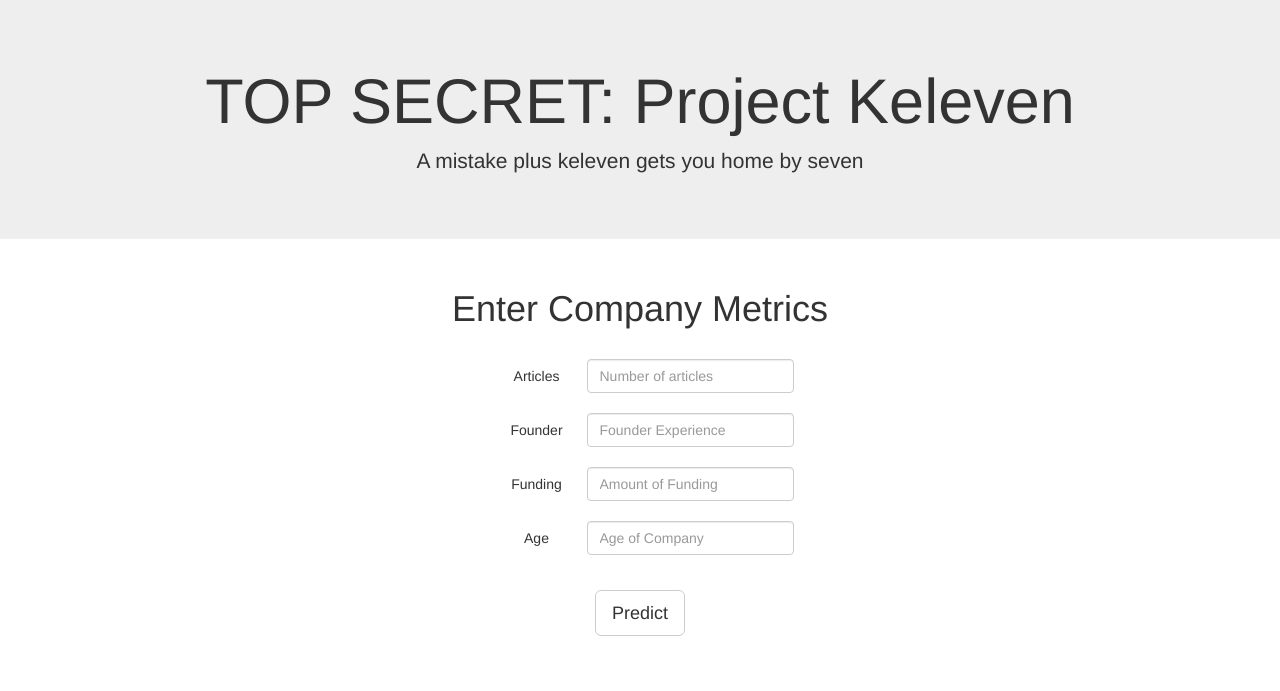
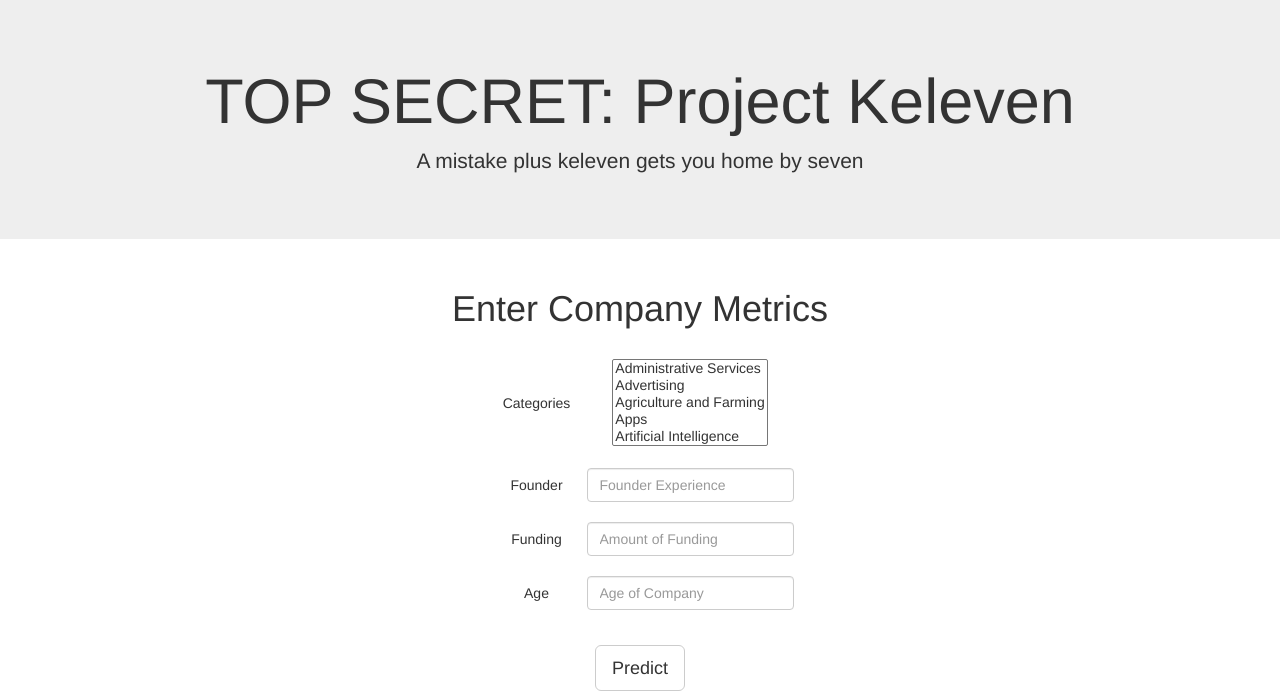
Before and after one commit to marklarson07/Keleven, a Flask app: page / in a window 1280 px wide. Shown: the part 168-859 px from the top of the page. Before the commit the page ends 804 px from the top, so only its background shows below. Run offline with Flask 2, Linux system fonts and the light colour scheme; some libraries are stand-ins or nearby versions.

Commit message:
Update index.html

```diff
--- a/templates/index.html
+++ b/templates/index.html
@@ -51,8 +51,16 @@
 						<td width="100"><br></td>
 					</tr>
 					<tr>
-						<td width="100">Articles</td>
-						<td><input type="text" class="form-control" id="number_of_articles" placeholder="Number of articles" name="number_of_articles"></td>
+						<td width="100">Categories</td>
+						<td><select name="categories" id="categories" size="5" multiple>
+							<option value="Administrative Services">Administrative Services</option>
+							<option value="advertising">Advertising</option>
+							<option value="Agriculture and Farming">Agriculture and Farming</option>
+							<option value="Apps">Apps</option>
+							<option value="Artificial Intelligence">Artificial Intelligence</option>
+						</select>
+
+						</td>
 					</tr>
 					<tr>
 						<td width="100"><br></td>
```
